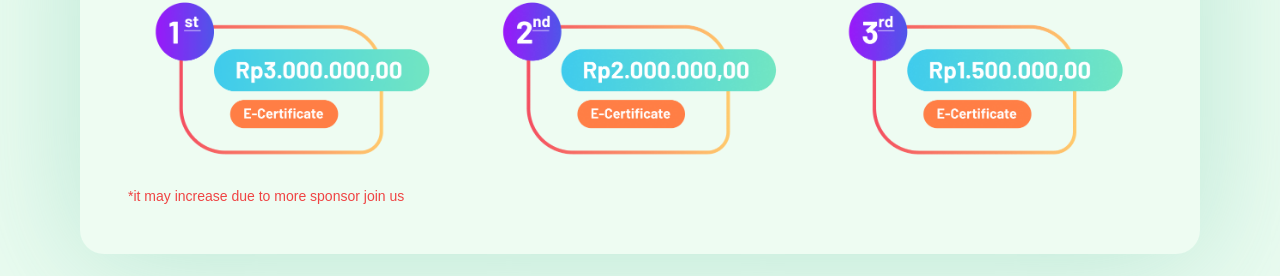
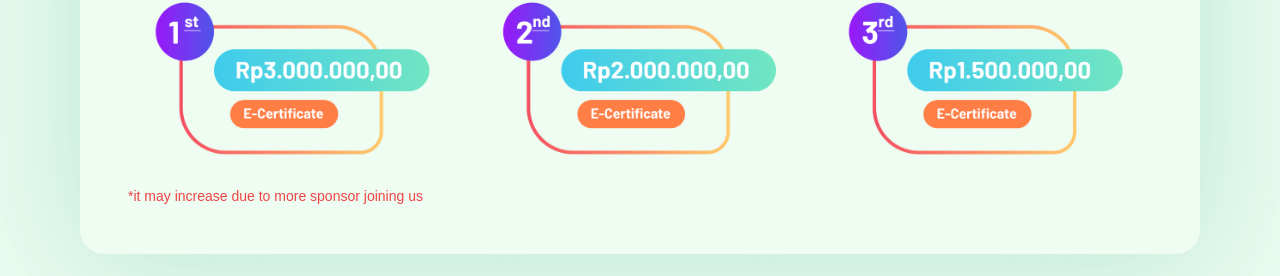
Before and after one commit to theodorusclarence/sxceosleague, a Next.js app: page /ibl-case-challenge in a window 1280 px wide. Shown: the part 1345-1621 px from the top of the page. Built offline with nearby package versions, Linux system fonts and the light colour scheme; a web font is replaced by a local one.

Commit message:
fix(ibl-case): grammar error on sponsor red note

```diff
--- a/pages/ibl-case-challenge.jsx
+++ b/pages/ibl-case-challenge.jsx
@@ -194,7 +194,7 @@ export default function Conference() {
                                 </figure>
                             </div>
                             <p className='mt-4 text-sm text-red-500'>
-                                *it may increase due to more sponsor join us
+                                *it may increase due to more sponsor joining us
                             </p>
                         </div>
                     </article>
```
